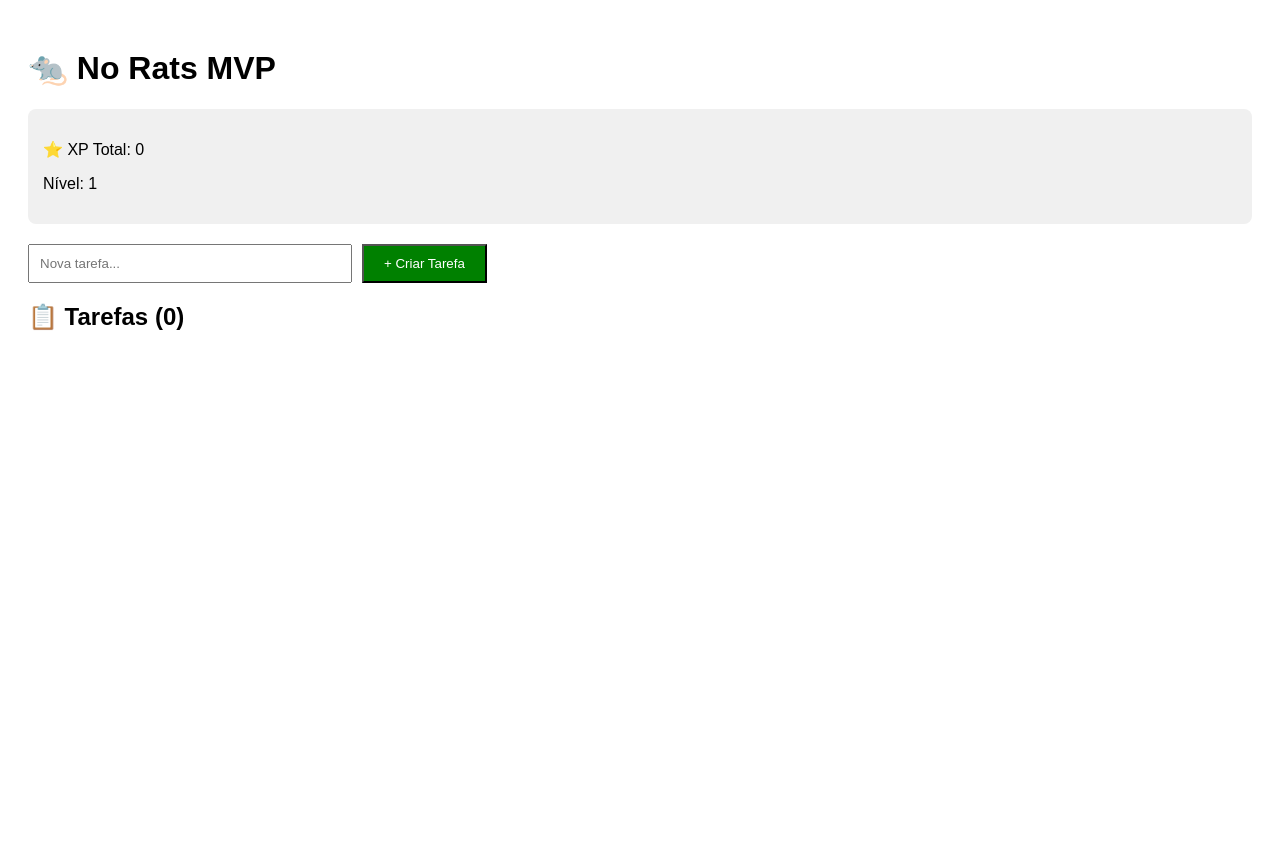
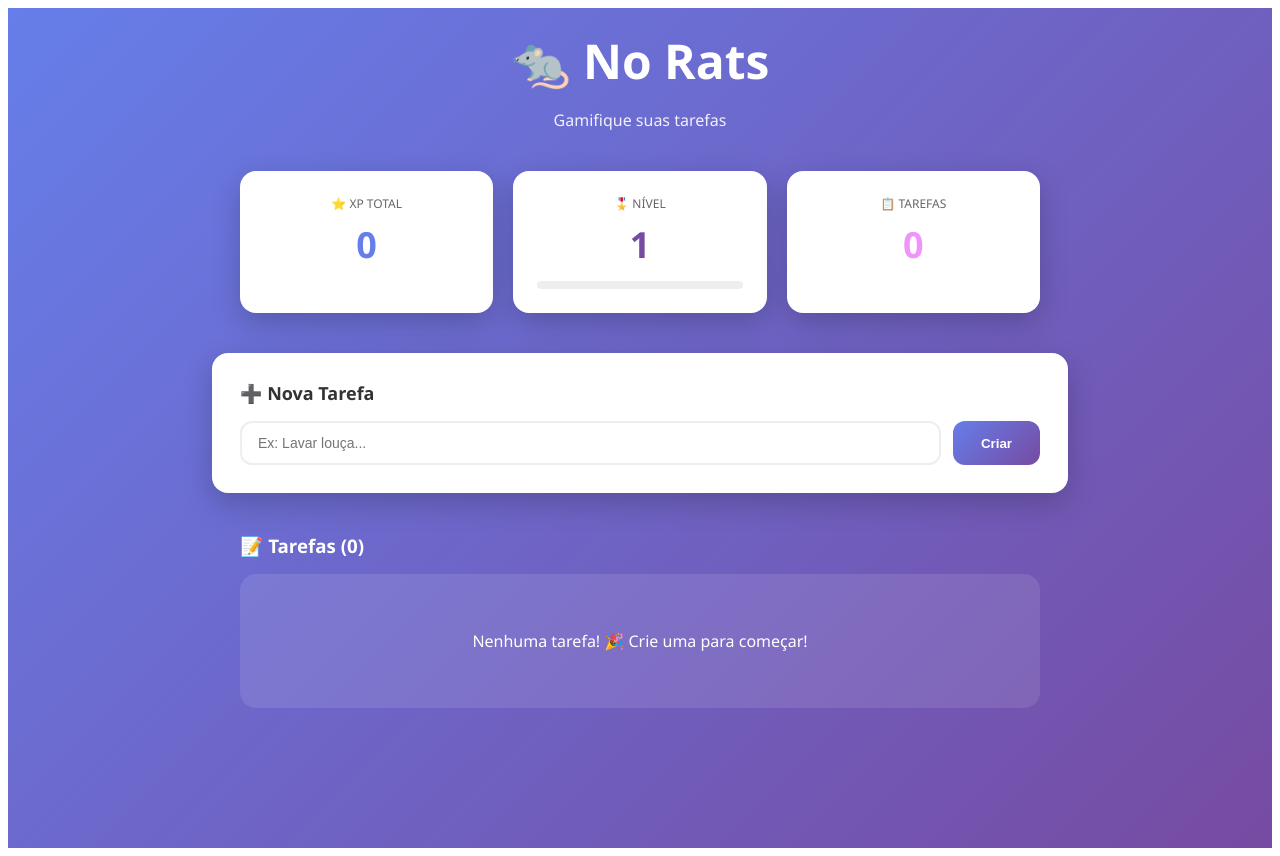
Before and after one commit to cristianamoreira/no-rats, a React (Vite) app in the folder frontend/: page / in a window 1280 px wide. Before the commit the page ends 800 px from the top, so only its background shows below. Built offline with nearby package versions, Linux system fonts and the light colour scheme.

Commit message:
Modern UI redesign

```diff
--- a/frontend/src/App.jsx
+++ b/frontend/src/App.jsx
@@ -6,12 +6,8 @@ export default function App() {
   const [xp, setXp] = useState(0)
 
   const createTask = () => {
-    if (!title) return alert('Digite um título!')
-    const newTask = {
-      id: Date.now(),
-      title,
-      xp: 10,
-    }
+    if (!title.trim()) return alert('Digite um título!')
+    const newTask = { id: Date.now(), title, xp: 10 }
     setTasks([...tasks, newTask])
     setTitle('')
   }
@@ -25,34 +21,65 @@ export default function App() {
     }
   }
 
+  const level = Math.floor(xp / 100) + 1
+
   return (
-    <div style={{ padding: '20px', fontFamily: 'Arial' }}>
-      <h1>🐀 No Rats MVP</h1>
-      <div style={{ background: '#f0f0f0', padding: '15px', borderRadius: '8px', marginBottom: '20px' }}>
-        <p>⭐ XP Total: {xp}</p>
-        <p>Nível: {Math.floor(xp / 100) + 1}</p>
+    <div style={{ minHeight: '100vh', background: 'linear-gradient(135deg, #667eea 0%, #764ba2 100%)', fontFamily: "'Segoe UI', sans-serif", padding: '20px' }}>
+      <div style={{ textAlign: 'center', marginBottom: '40px', color: 'white' }}>
+        <h1 style={{ fontSize: '48px', margin: '0 0 10px 0', fontWeight: '800' }}>🐀 No Rats</h1>
+        <p style={{ fontSize: '16px', opacity: 0.9 }}>Gamifique suas tarefas</p>
       </div>
-      <div style={{ marginBottom: '20px' }}>
-        <input
-          type="text"
-          placeholder="Nova tarefa..."
-          value={title}
-          onChange={(e) => setTitle(e.target.value)}
-          style={{ padding: '10px', width: '300px' }}
-        />
-        <button onClick={createTask} style={{ padding: '10px 20px', marginLeft: '10px', background: 'green', color: 'white' }}>
-          + Criar Tarefa
-        </button>
+
+      <div style={{ maxWidth: '800px', margin: '0 auto 40px', display: 'grid', gridTemplateColumns: 'repeat(auto-fit, minmax(200px, 1fr))', gap: '20px' }}>
+        <div style={{ background: 'white', borderRadius: '16px', padding: '24px', boxShadow: '0 10px 30px rgba(0,0,0,0.2)', textAlign: 'center' }}>
+          <p style={{ fontSize: '12px', color: '#666', margin: '0 0 8px 0', textTransform: 'uppercase' }}>⭐ XP Total</p>
+          <h2 style={{ fontSize: '36px', margin: '0', color: '#667eea', fontWeight: '800' }}>{xp}</h2>
+        </div>
+        <div style={{ background: 'white', borderRadius: '16px', padding: '24px', boxShadow: '0 10px 30px rgba(0,0,0,0.2)', textAlign: 'center' }}>
+          <p style={{ fontSize: '12px', color: '#666', margin: '0 0 8px 0', textTransform: 'uppercase' }}>🎖️ Nível</p>
+          <h2 style={{ fontSize: '36px', margin: '0', color: '#764ba2', fontWeight: '800' }}>{level}</h2>
+          <div style={{ marginTop: '12px', background: '#eee', borderRadius: '8px', height: '8px' }}>
+            <div style={{ background: 'linear-gradient(90deg, #667eea, #764ba2)', height: '100%', width: `${((xp % 100) / 100) * 100}%` }} />
+          </div>
+        </div>
+        <div style={{ background: 'white', borderRadius: '16px', padding: '24px', boxShadow: '0 10px 30px rgba(0,0,0,0.2)', textAlign: 'center' }}>
+          <p style={{ fontSize: '12px', color: '#666', margin: '0 0 8px 0', textTransform: 'uppercase' }}>📋 Tarefas</p>
+          <h2 style={{ fontSize: '36px', margin: '0', color: '#f093fb', fontWeight: '800' }}>{tasks.length}</h2>
+        </div>
       </div>
-      <h2>📋 Tarefas ({tasks.length})</h2>
-      {tasks.map(task => (
-        <div key={task.id} style={{ background: '#e8f4f8', padding: '10px', marginBottom: '10px', borderRadius: '4px' }}>
-          <p><strong>{task.title}</strong> - {task.xp} XP</p>
-          <button onClick={() => completeTask(task.id)} style={{ background: 'blue', color: 'white', padding: '5px 10px' }}>
-            ✓ Completar
+
+      <div style={{ maxWidth: '800px', margin: '0 auto 40px', background: 'white', borderRadius: '16px', padding: '28px', boxShadow: '0 10px 30px rgba(0,0,0,0.2)' }}>
+        <h3 style={{ margin: '0 0 16px 0', color: '#333', fontSize: '18px', fontWeight: '700' }}>➕ Nova Tarefa</h3>
+        <div style={{ display: 'flex', gap: '12px' }}>
+          <input type="text" placeholder="Ex: Lavar louça..." value={title} onChange={(e) => setTitle(e.target.value)} onKeyPress={(e) => e.key === 'Enter' && createTask()} style={{ flex: 1, padding: '12px 16px', fontSize: '14px', border: '2px solid #eee', borderRadius: '12px' }} />
+          <button onClick={createTask} style={{ padding: '12px 28px', background: 'linear-gradient(135deg, #667eea 0%, #764ba2 100%)', color: 'white', border: 'none', borderRadius: '12px', fontWeight: '700', cursor: 'pointer' }}>
+            Criar
           </button>
         </div>
-      ))}
+      </div>
+
+      <div style={{ maxWidth: '800px', margin: '0 auto' }}>
+        <h3 style={{ color: 'white', marginBottom: '16px' }}>📝 Tarefas ({tasks.length})</h3>
+        {tasks.length === 0 ? (
+          <div style={{ background: 'rgba(255,255,255,0.1)', borderRadius: '16px', padding: '40px', textAlign: 'center', color: 'white' }}>
+            <p>Nenhuma tarefa! 🎉 Crie uma para começar!</p>
+          </div>
+        ) : (
+          <div style={{ display: 'grid', gap: '12px' }}>
+            {tasks.map(task => (
+              <div key={task.id} style={{ background: 'white', borderRadius: '12px', padding: '16px', display: 'flex', justifyContent: 'space-between', alignItems: 'center' }}>
+                <div>
+                  <p style={{ margin: '0 0 4px 0', fontSize: '16px', fontWeight: '600', color: '#333' }}>{task.title}</p>
+                  <span style={{ background: '#f093fb', color: 'white', padding: '4px 12px', borderRadius: '20px', fontSize: '12px', fontWeight: '700' }}>+{task.xp} XP</span>
+                </div>
+                <button onClick={() => completeTask(task.id)} style={{ padding: '8px 16px', background: '#10b981', color: 'white', border: 'none', borderRadius: '8px', fontWeight: '700', cursor: 'pointer' }}>
+                  ✓ Completar
+                </button>
+              </div>
+            ))}
+          </div>
+        )}
+      </div>
     </div>
   )
 }
```
